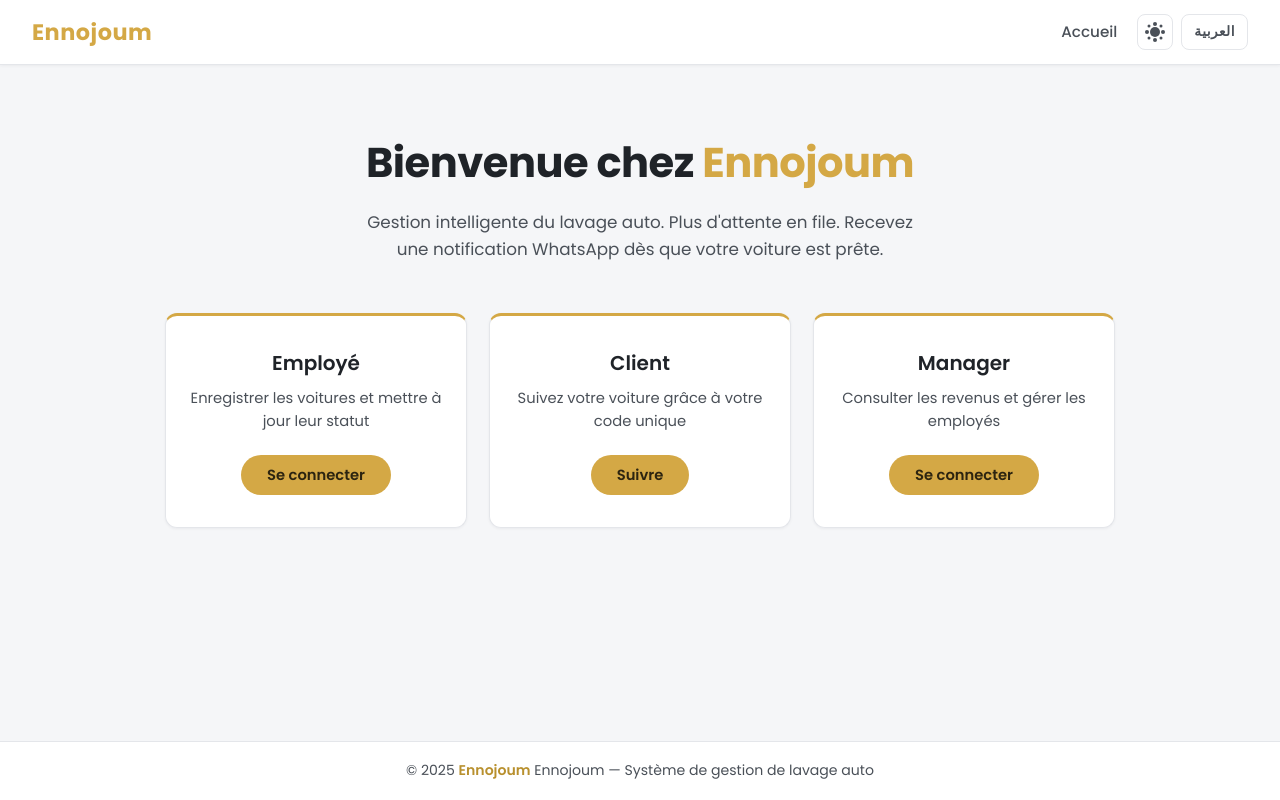
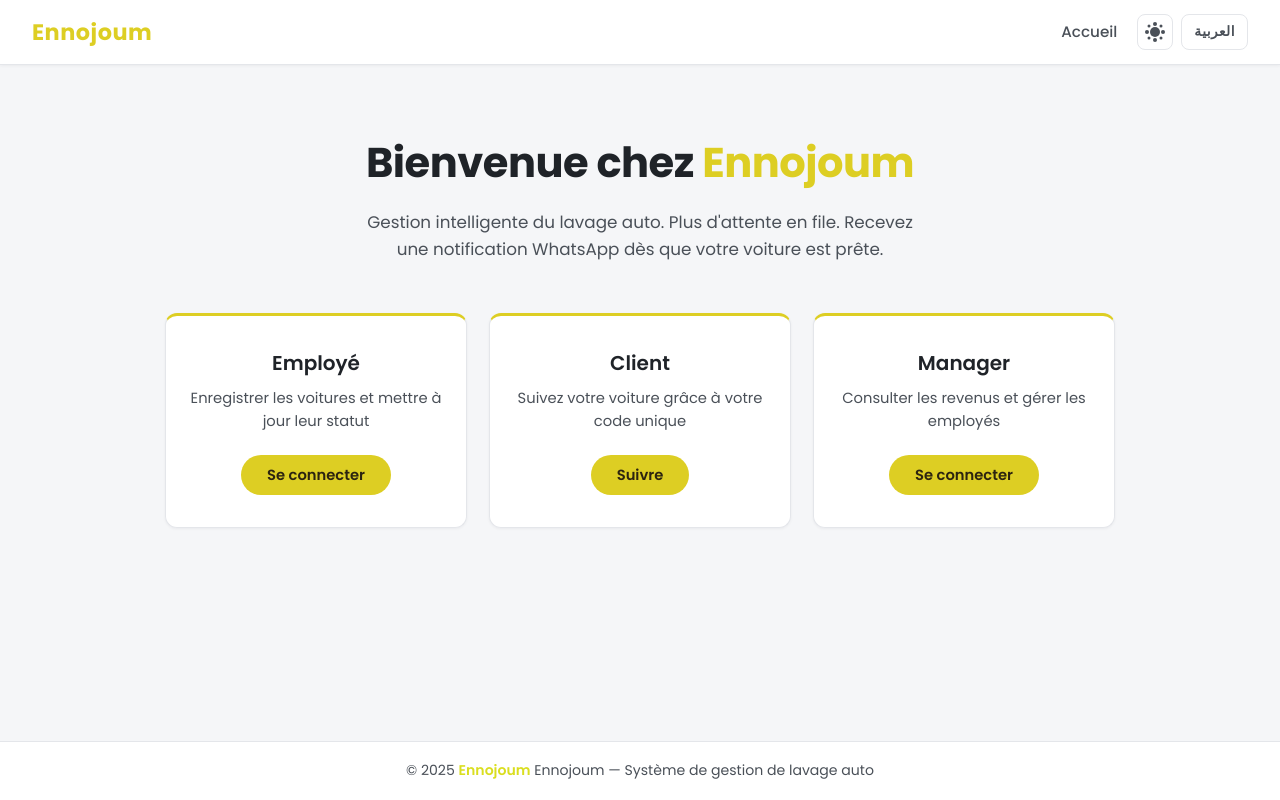
Before and after one commit to aqzioudoaae-creator/ennoujoum, a Flask app: page / in a window 1280 px wide. Run offline with Flask 3, Linux system fonts and the light colour scheme.

Commit message:
change color

```diff
--- a/files-5-2/static/style.css
+++ b/files-5-2/static/style.css
@@ -7,8 +7,8 @@
 /* ---------- CSS Variables : LIGHT MODE (default) ---------- */
 :root {
     /* Soft, natural amber/yellow — easier on the eyes */
-    --yellow:        #D4A845;
-    --yellow-dark:   #B8902E;
+    --yellow:        #ddce23;
+    --yellow-dark:   #dade1f;
     --yellow-light:  #FAF3DD;
     --yellow-soft:   rgba(212, 168, 69, .15);
 
```
